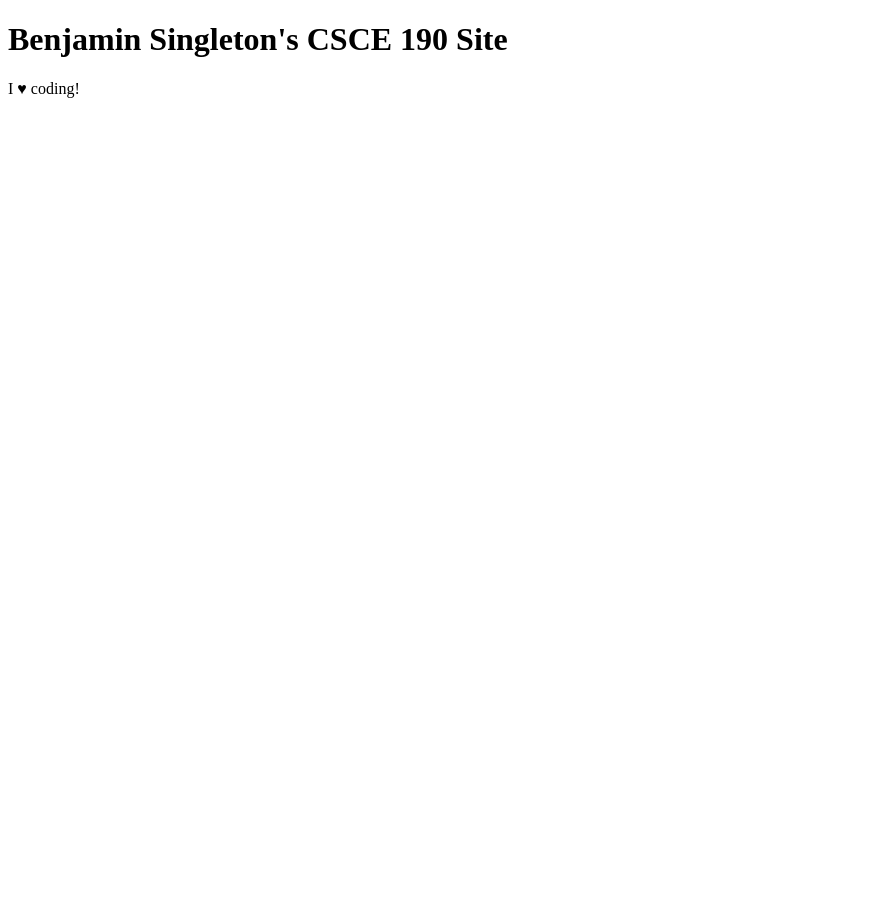
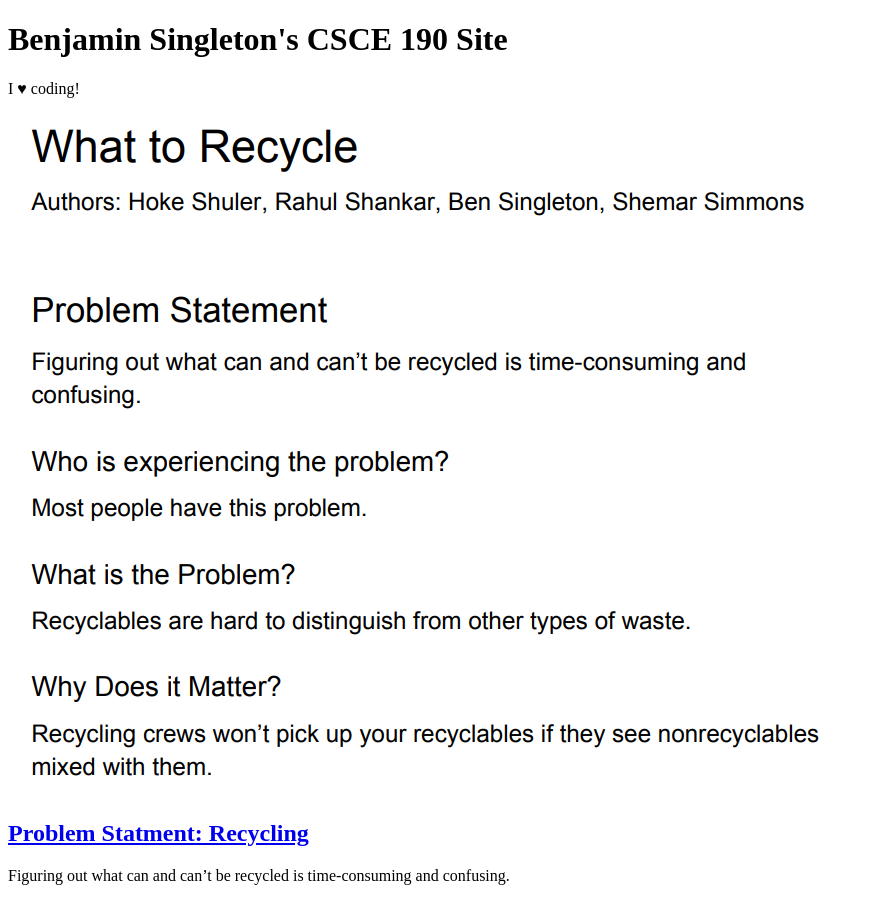
Before and after one commit to benjisingleton/benjisingleton.github.io, a plain HTML site: page index.html in a window 1280 px wide. Shown: the whole page, without its empty margins (0-874 px from the left). Before the commit the page ends 800 px from the top, so only its background shows below. Drawn offline with Linux system fonts and the light colour scheme.

Commit message:
Add files via upload

```diff
--- a/index.html
+++ b/index.html
@@ -6,5 +6,13 @@
     <body>
         <h1>Benjamin Singleton's CSCE 190 Site</h1>
         <p>I &hearts; coding!</p>
+
+        <section class="assignment">
+            <a href="Files/Problem Statement.pdf"><img src="Images/Screen Shot 2020-09-06 at 7.22.30 PM.png"></a>
+            <section class="ass-details">
+                <a href="Files/Problem Statement.pdf"><h2>Problem Statment: Recycling</h2></a>
+                <p>Figuring out what can and can’t be recycled is time-consuming and confusing.</p>
+            </section>
+        </section>
     </body>
 </html>
```
Also changed, not shown: Images/Screen Shot 2020-09-06 at 7.22.30 PM.png (added), 1 other file.
